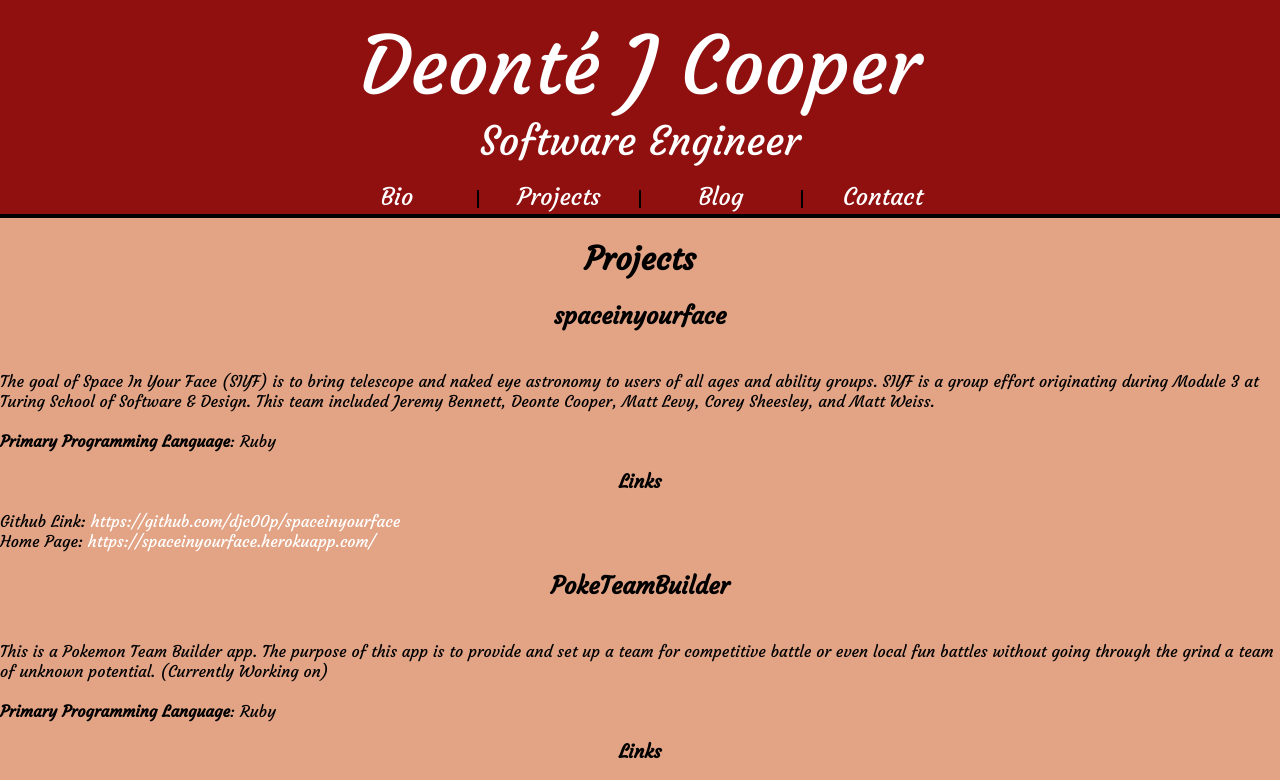
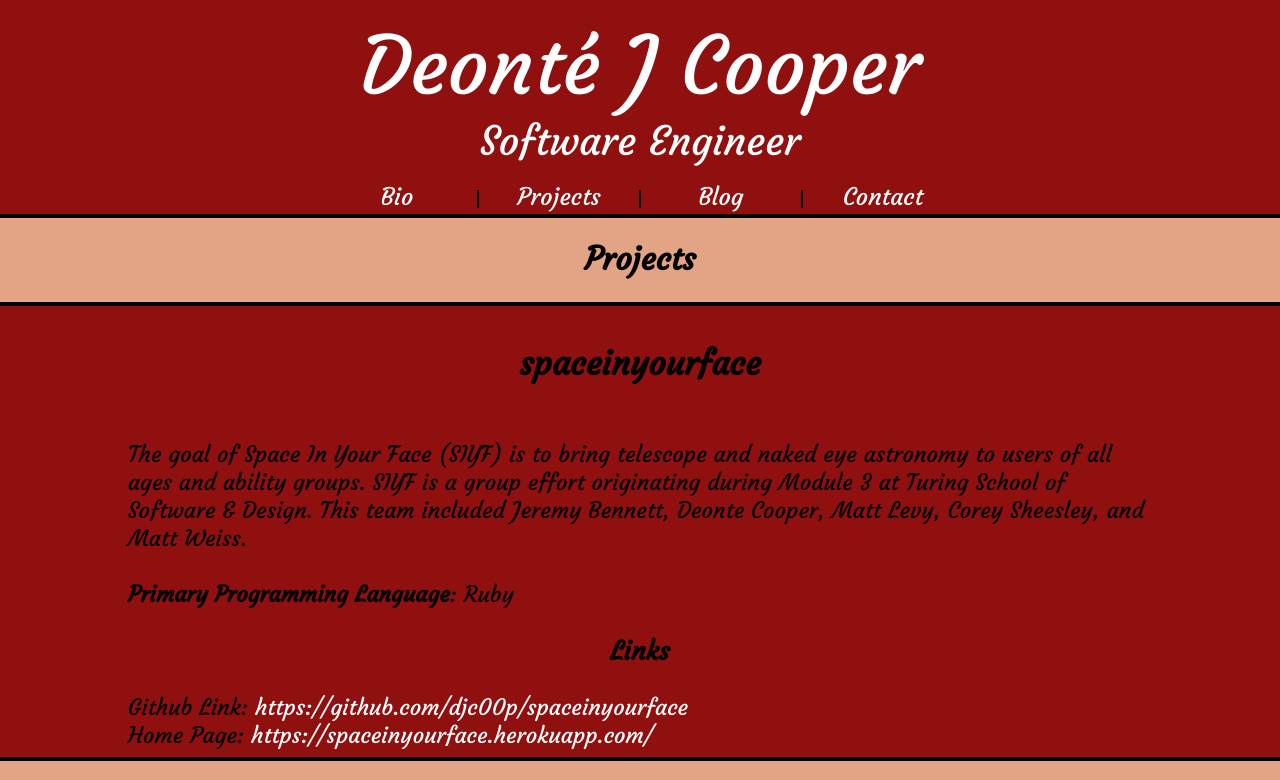
Before and after one commit to djc00p/deontecoopersite, a React (Create React App) app: page /Projects in a window 1280 px wide. Shown: the top 780 px of the page. Built offline with nearby package versions, Linux system fonts and the light colour scheme.

Commit message:
Change Format for Html to follow structure rules and add className to div

```diff
--- a/src/components/Projects/Projects.css
+++ b/src/components/Projects/Projects.css
@@ -4,3 +4,11 @@ h3,
 h4 {
   text-align: center;
 }
+.repo-info {
+  margin: 1em 0;
+  background-color: #901010;
+  border-top: 0.25rem solid black;
+  border-bottom: 0.25rem solid black;
+  padding: 0.5rem 10%;
+  font-size: 1.4rem;
+}
--- a/src/components/Projects/Projects.js
+++ b/src/components/Projects/Projects.js
@@ -21,15 +21,16 @@ class Projects extends Component {
     }
 
     const repos = getRepos.map(repo => (
-      <div>
+      <div key={repo.node.name} className="repo-info">
+        <h2>{repo.node.name}</h2>
         <p>
-          <h2>{repo.node.name}</h2>
           <br />
           {repo.node.description}
           <br />
           <br />
           <strong>Primary Programming Language</strong>:{" "}
           {repo.node.primaryLanguage.name}
+        </p>
         <h3>Links</h3>
         Github Link:{" "}
         <a href={repo.node.url} alt="A Link to the Github page">
@@ -38,7 +39,6 @@ class Projects extends Component {
         <br />
         Home Page: {hpurl(repo.node.homepageUrl)}
         <br />
-        </p>
       </div>
     ));
 
```
Lines whose indentation alone changed are shown as unchanged.
